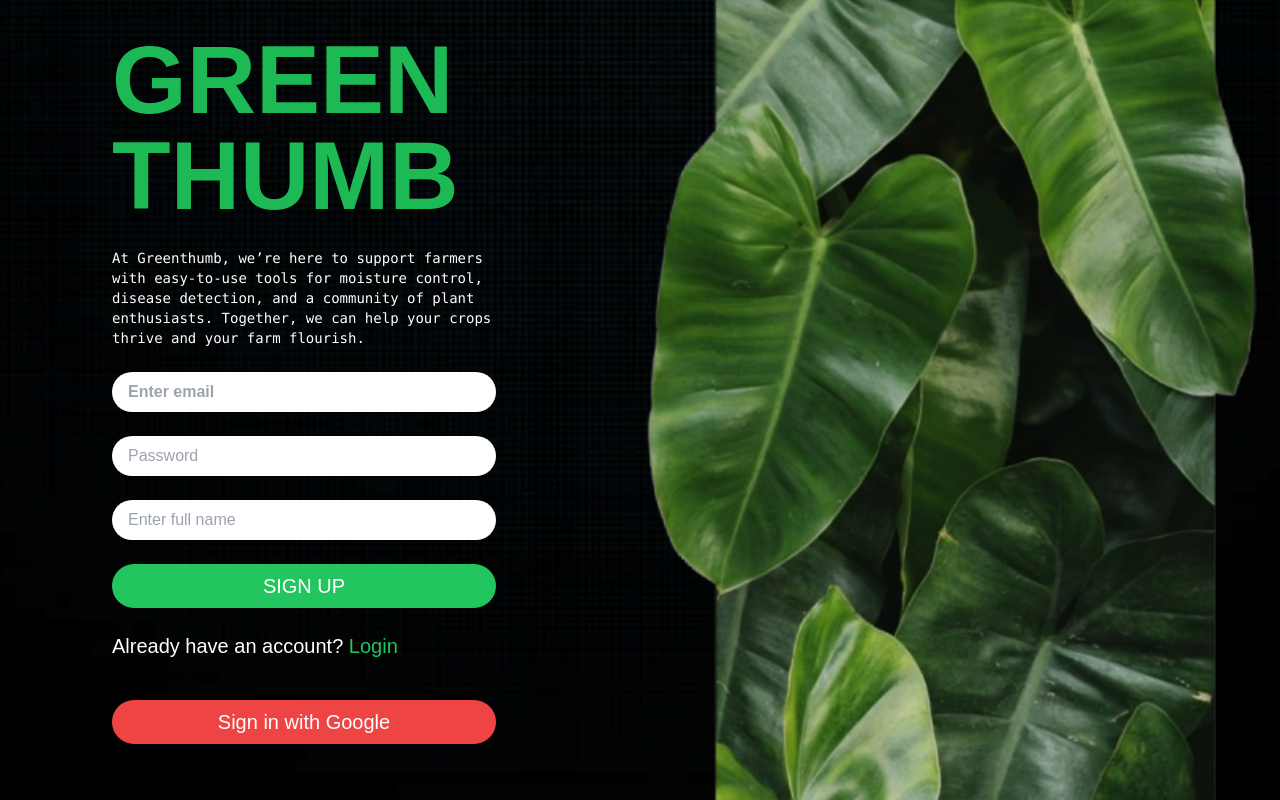
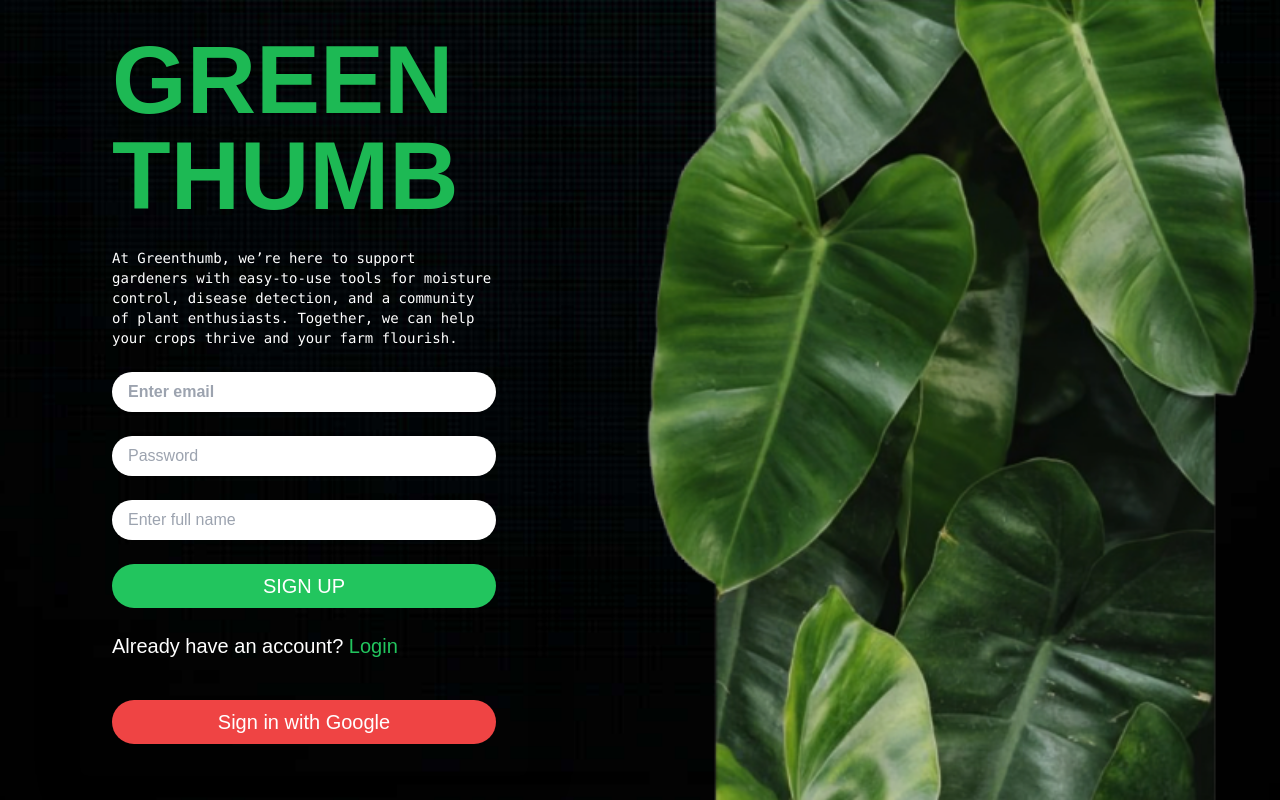
Before and after one commit to vishwashn12/Greenthumb, a React (Vite) app: page / in a window 1280 px wide. Built offline with nearby package versions, Linux system fonts and the light colour scheme; no server answers; a web font is replaced by a local one.

Commit message:
Deploy recent

```diff
--- a/src/pages/Register.jsx
+++ b/src/pages/Register.jsx
@@ -44,7 +44,7 @@ const RegisterPage = () => {
           </span>
         </h1>
         <p className="mb-6 font-mono text-sm text-white">
-          At Greenthumb, we’re here to support farmers with easy-to-use tools for moisture control, disease detection, and a community of plant enthusiasts. Together, we can help your crops thrive and your farm flourish.
+          At Greenthumb, we’re here to support gardeners with easy-to-use tools for moisture control, disease detection, and a community of plant enthusiasts. Together, we can help your crops thrive and your farm flourish.
         </p>
         <form onSubmit={handleSubmit}>
           <div className="mb-4">
```
